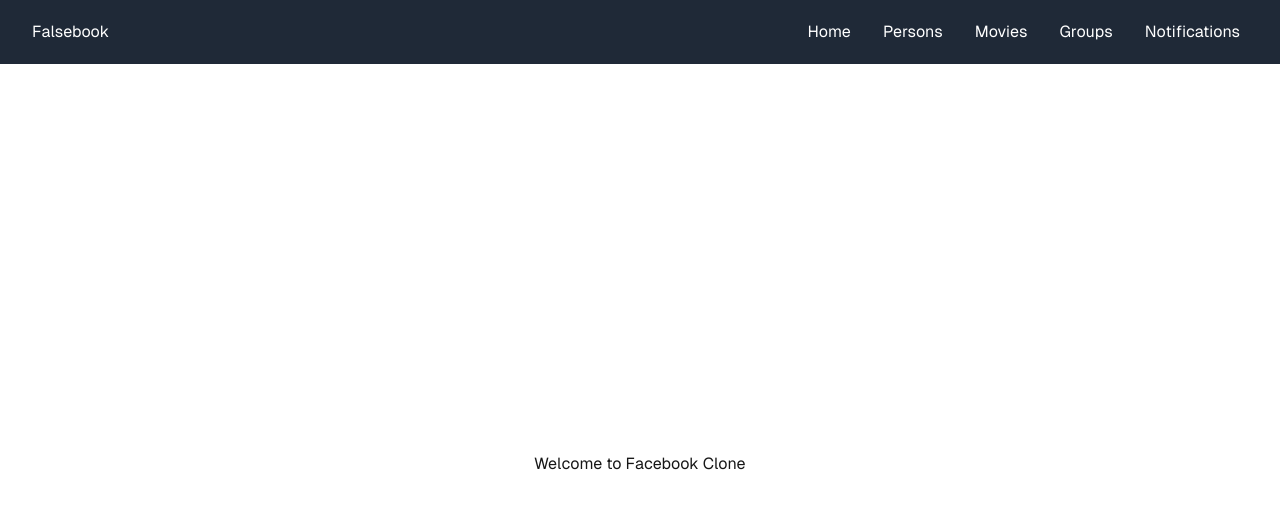
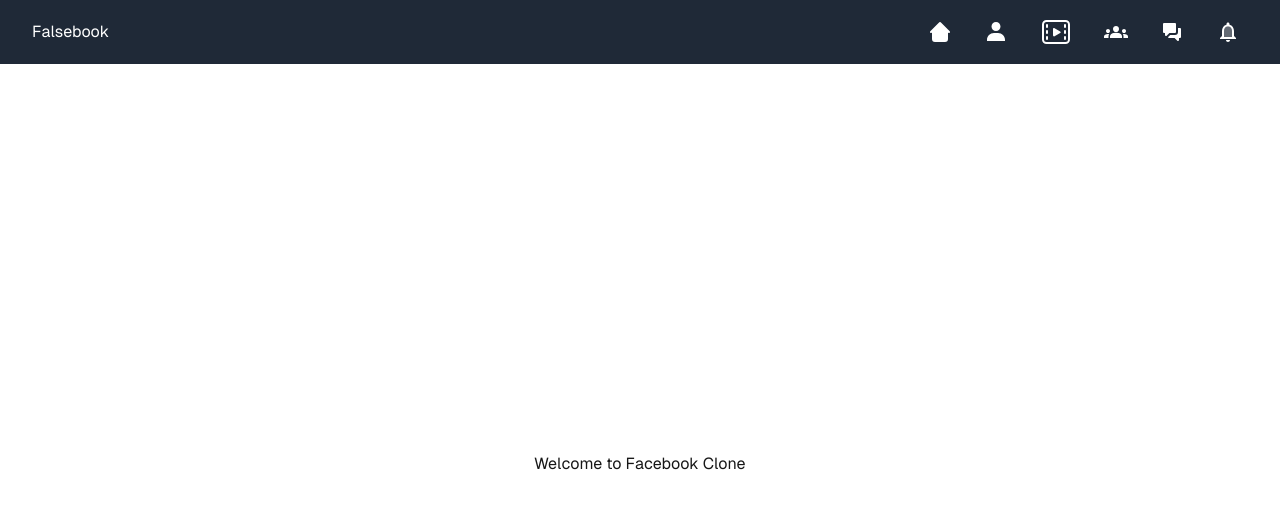
Before and after one commit to SrDyw/facebook-clone, a Next.js app: page / in a window 1280 px wide. Shown: the top 508 px of the page. Built offline with nearby package versions, Linux system fonts and the light colour scheme.

Commit message:
fix: Navbar_Icons

```diff
--- a/app/components/navbar/Navbar.tsx
+++ b/app/components/navbar/Navbar.tsx
@@ -1,7 +1,7 @@
 import Link from "next/link";
 import React from "react";
 
-const Navbar: React.FC = ()=>{
+const Navbar: React.FC = () => {
   return (
     <>
       <nav className="bg-gray-800">
@@ -9,19 +9,78 @@ const Navbar: React.FC = ()=>{
           <div className="flex items-center justify-between h-16">
             <div className="flex items-center">
               <div className="flex-shrink-0">
-                    <Link href="/" className="text-white">Falsebook</Link>
+                <Link href="/" className="text-white">
+                  Falsebook
+                </Link>
               </div>
             </div>
             <div className="hidden md:block">
               <div className="ml-4 flex items-center space-x-4">
-                    <Link href={"/"} className="text-white hover:bg-white hover:text-black rounded-lg p-2">Home</Link>
-                    <Link href={"/"} className="text-white hover:bg-white hover:text-black rounded-lg p-2">Persons</Link>
-                    <Link href={"/"} className="text-white hover:bg-white hover:text-black rounded-lg p-2">Movies</Link>
-                    <Link href={"/"} className="text-white hover:bg-white hover:text-black rounded-lg p-2">Groups</Link>
-                    <Link href={"/"} className="text-white hover:bg-white hover:text-black rounded-lg p-2">Notifications</Link>
-
-
-
+                <Link
+                  href={"/"}
+                  className="text-white hover:bg-white hover:text-black rounded-lg p-2"
+                >
+                  <svg xmlns="http://www.w3.org/2000/svg" width="24" height="24" viewBox="0 0 24 24"><path fill="currentColor" fill-rule="evenodd" d="M12.707 2.293a1 1 0 0 0-1.414 0l-7 7l-2 2a1 1 0 1 0 1.414 1.414L4 12.414V19a3 3 0 0 0 3 3h10a3 3 0 0 0 3-3v-6.586l.293.293a1 1 0 0 0 1.414-1.414z" clip-rule="evenodd"/></svg>
+                </Link>
+                <Link
+                  href={"/"}
+                  className="text-white hover:bg-white hover:text-black rounded-lg p-2"
+                >
+                  <svg xmlns="http://www.w3.org/2000/svg" width="24" height="24" viewBox="0 0 24 24"><path fill="currentColor" d="M7.5 6.5C7.5 8.981 9.519 11 12 11s4.5-2.019 4.5-4.5S14.481 2 12 2S7.5 4.019 7.5 6.5M20 21h1v-1c0-3.859-3.141-7-7-7h-4c-3.86 0-7 3.141-7 7v1z"/></svg>
+                </Link>
+                <Link
+                  href={"/"}
+                  className="text-white hover:bg-white hover:text-black rounded-lg p-2"
+                >
+                  <svg xmlns="http://www.w3.org/2000/svg" width="32" height="32" viewBox="0 0 32 32"><path fill="currentColor" d="M6.5 4A4.5 4.5 0 0 0 2 8.5v15A4.5 4.5 0 0 0 6.5 28h19a4.5 4.5 0 0 0 4.5-4.5v-15A4.5 4.5 0 0 0 25.5 4zM4 8.5A2.5 2.5 0 0 1 6.5 6h19A2.5 2.5 0 0 1 28 8.5v15a2.5 2.5 0 0 1-2.5 2.5h-19A2.5 2.5 0 0 1 4 23.5zM25 8a1 1 0 0 0-1 1v2a1 1 0 1 0 2 0V9a1 1 0 0 0-1-1m-1 7a1 1 0 1 1 2 0v2a1 1 0 1 1-2 0zm1 5a1 1 0 0 0-1 1v2a1 1 0 1 0 2 0v-2a1 1 0 0 0-1-1M6 9a1 1 0 0 1 2 0v2a1 1 0 1 1-2 0zm1 5a1 1 0 0 0-1 1v2a1 1 0 1 0 2 0v-2a1 1 0 0 0-1-1m-1 7a1 1 0 1 1 2 0v2a1 1 0 1 1-2 0zm7-7.95c0-.81.878-1.313 1.576-.905l5.6 3.272a.895.895 0 0 1 0 1.546l-5.6 3.272A1.048 1.048 0 0 1 13 19.331z"/></svg>
+                </Link>
+                <Link
+                  href={"/"}
+                  className="text-white hover:bg-white hover:text-black rounded-lg p-2"
+                >
+                  <svg xmlns="http://www.w3.org/2000/svg" width="24" height="24" viewBox="0 0 24 24"><path fill="currentColor" d="M0 18v-1.575q0-1.075 1.1-1.75T4 14q.325 0 .625.013t.575.062q-.35.525-.525 1.1t-.175 1.2V18zm6 0v-1.625q0-.8.438-1.463t1.237-1.162T9.588 13T12 12.75q1.325 0 2.438.25t1.912.75t1.225 1.163t.425 1.462V18zm13.5 0v-1.625q0-.65-.162-1.225t-.488-1.075q.275-.05.563-.062T20 14q1.8 0 2.9.663t1.1 1.762V18zM4 13q-.825 0-1.412-.587T2 11q0-.85.588-1.425T4 9q.85 0 1.425.575T6 11q0 .825-.575 1.413T4 13m16 0q-.825 0-1.412-.587T18 11q0-.85.588-1.425T20 9q.85 0 1.425.575T22 11q0 .825-.575 1.413T20 13m-8-1q-1.25 0-2.125-.875T9 9q0-1.275.875-2.137T12 6q1.275 0 2.138.863T15 9q0 1.25-.862 2.125T12 12"/></svg>
+                </Link>
+                <Link
+                  href={"/"}
+                  className="text-white hover:bg-white hover:text-black rounded-lg p-2"
+                >
+                  <svg
+                    xmlns="http://www.w3.org/2000/svg"
+                    width="24"
+                    height="24"
+                    viewBox="0 0 24 24"
+                  >
+                    <g
+                      fill="currentColor"
+                      fill-rule="evenodd"
+                      clip-rule="evenodd"
+                    >
+                      <path d="M4 3a1 1 0 0 0-1 1v8a1 1 0 0 0 1 1h1v2a1 1 0 0 0 1.707.707L9.414 13H15a1 1 0 0 0 1-1V4a1 1 0 0 0-1-1z" />
+                      <path d="M8.023 17.215q.05-.046.098-.094L10.243 15H15a3 3 0 0 0 3-3V8h2a1 1 0 0 1 1 1v8a1 1 0 0 1-1 1h-1v2a1 1 0 0 1-1.707.707L14.586 18H9a1 1 0 0 1-.977-.785" />
+                    </g>
+                  </svg>
+                </Link>
+                <Link
+                  href={"/"}
+                  className="text-white hover:bg-white hover:text-black rounded-lg p-2"
+                >
+                  <svg
+                    xmlns="http://www.w3.org/2000/svg"
+                    width="24"
+                    height="24"
+                    viewBox="0 0 24 24"
+                  >
+                    <path
+                      fill="currentColor"
+                      d="M12 6.5c-2.49 0-4 2.02-4 4.5v6h8v-6c0-2.48-1.51-4.5-4-4.5"
+                      opacity="0.3"
+                    />
+                    <path
+                      fill="currentColor"
+                      d="M18 16v-5c0-3.07-1.63-5.64-4.5-6.32V4c0-.83-.67-1.5-1.5-1.5s-1.5.67-1.5 1.5v.68C7.64 5.36 6 7.92 6 11v5l-2 2v1h16v-1zm-2 1H8v-6c0-2.48 1.51-4.5 4-4.5s4 2.02 4 4.5zm-4 5c1.1 0 2-.9 2-2h-4c0 1.1.9 2 2 2"
+                    />
+                  </svg>
+                </Link>
               </div>
             </div>
           </div>
```
Lines whose indentation alone changed are shown as unchanged.
